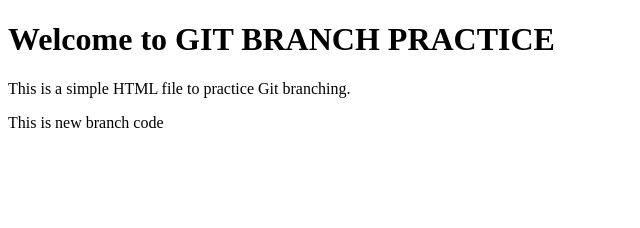
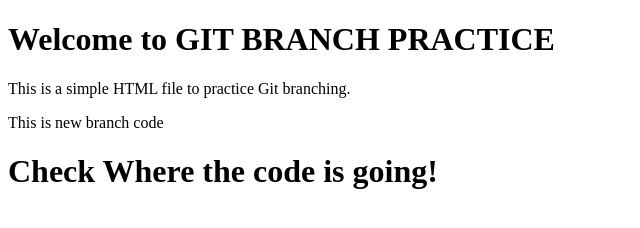
Before and after one commit to CT-ahnafarnob/git-branch-practice, a plain HTML site: page index.html in a window 1280 px wide. Shown: the whole page, without its empty margins (0-640 px from the left). Drawn offline with Linux system fonts and the light colour scheme.

Commit message:
added line in ahnaf

```diff
--- a/index.html
+++ b/index.html
@@ -9,5 +9,6 @@
     <h1>Welcome to GIT BRANCH PRACTICE</h1>
     <p>This is a simple HTML file to practice Git branching.</p>
     <p>This is new branch code</p>
+    <h1>Check Where the code is going!</h1>
   </body>
 </html>
```
